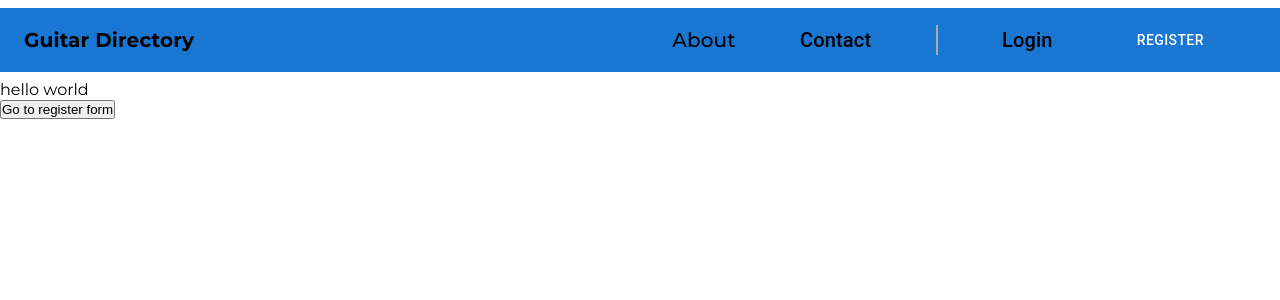
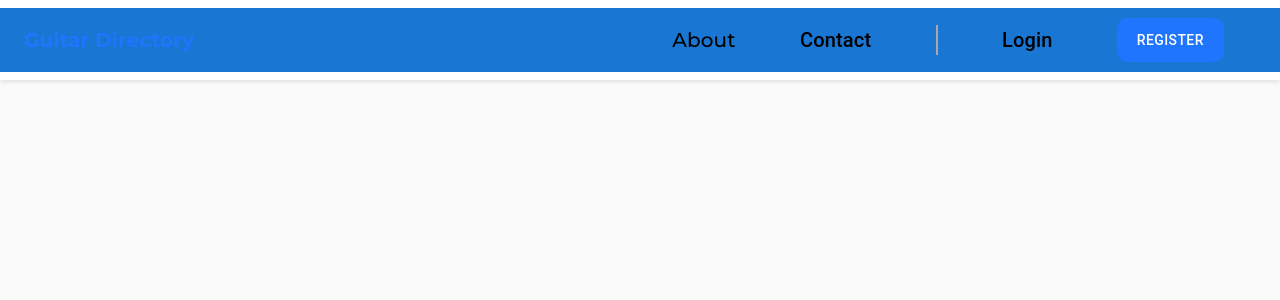
Before and after one commit to stefanomusicman/guitar_frontend, a Next.js app: page / in a window 1280 px wide. Shown: the top 300 px of the page. Built offline with nearby package versions, Linux system fonts and the light colour scheme; no server answers.

Commit message:
style: apply basic style changes

```diff
--- a/src/app/globals.css
+++ b/src/app/globals.css
@@ -13,6 +13,7 @@ body {
   overflow-x: hidden;
   padding: 0;
   margin: 0;
+  background-color: #FAFAFA;
 }
 
 a {
--- a/src/app/page.tsx
+++ b/src/app/page.tsx
@@ -1,13 +1,27 @@
+'use client';
 import { AuthProvider } from "@/auth/FirebaseContext";
-import Link from "next/link";
+import { Box } from "@mui/material";
+import { makeStyles } from "@mui/styles";
+
+const useStyles = makeStyles(() => ({
+  mainContainer: {
+    width: '85%',
+    margin: 'auto',
+    display: 'flex',
+    flexDirection: 'column',
+    justifyContent: 'center',
+    alignItems: 'center',
+  },
+}));
 
 export default function Home() {
+  const classes = useStyles()
+
   return (
     <AuthProvider>
-      <div>hello world</div>
-      <Link href={'/testForm'}>
-        <button>Go to register form</button>
-      </Link>
+      <Box className={classes.mainContainer}>
+
+      </Box>
     </AuthProvider>
   )
 }
--- a/src/components/navBar/navBar.tsx
+++ b/src/components/navBar/navBar.tsx
@@ -13,6 +13,7 @@ const useStyles = makeStyles(() => ({
         display: 'flex',
         justifyContent: 'center',
         alignItems: 'center',
+        boxShadow: '0px 2px 4px rgba(0, 0, 0, 0.1)',
     },
     navBar: {
         backgroundColor: 'white',
@@ -41,13 +42,13 @@ const NavBar = () => {
 
 // ------------------------------------------------ Desktop App Bar --------------------------------------
 const DesktopNavBar = () => {
-    const classes = useStyles()
+    const classes = useStyles();
 
     return (
         <Box className={classes.mainContainer}>
             <AppBar elevation={0} className={classes.navBar} position="static">
                 <Toolbar>
-                    <Typography variant="h6" component="div" sx={{ color: 'black', fontWeight: 'bold', flexGrow: 1, fontFamily: 'Montserrat, sans-serif' }}>
+                    <Typography variant="h6" component="div" sx={{ color: '#1F75FE', fontWeight: 'bold', flexGrow: 1, fontFamily: 'Montserrat, sans-serif' }}>
                         Guitar Directory
                     </Typography>
                     <Box className={classes.navLinks}>
@@ -61,7 +62,7 @@ const DesktopNavBar = () => {
                         <Typography variant="h6" component="div" sx={{ color: 'black' }}>
                             Login
                         </Typography>
-                        <Button sx={{ borderRadius: '10px', padding: '10px 20px' }} disableElevation variant="contained">Register</Button>
+                        <Button sx={{ borderRadius: '10px', padding: '10px 20px', backgroundColor: '#1F75FE' }} disableElevation variant="contained">Register</Button>
                     </Box>
                 </Toolbar>
             </AppBar>
```
